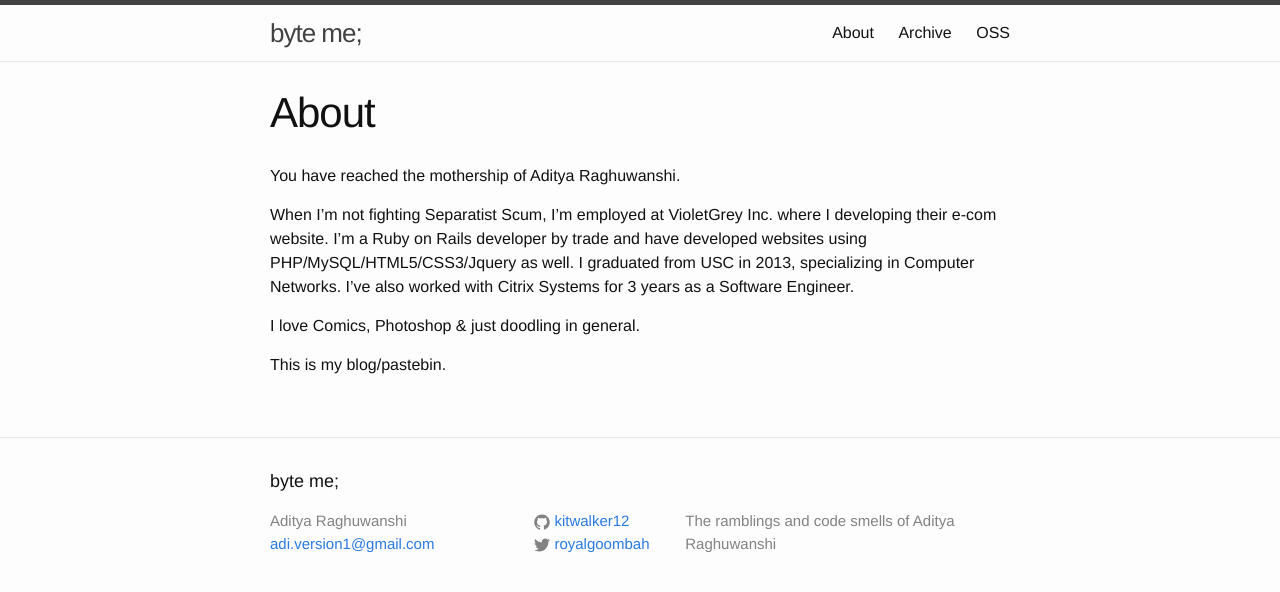
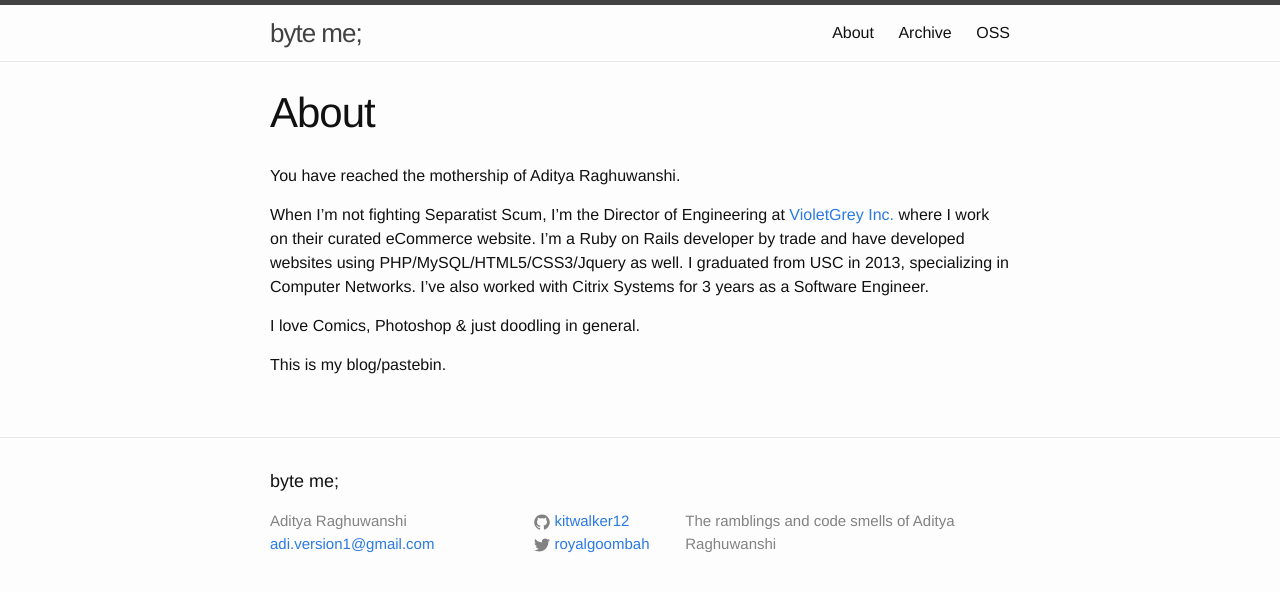
Before and after one commit to kitwalker12/kitwalker12.github.io, a Jekyll site: the page built from about.md, in a window 1280 px wide. Shown: the top 592 px of the page. Built offline with Jekyll 4.4.1, drawn with Linux system fonts in a browser that asks for light colours.

Commit message:
update about

```diff
--- a/about.md
+++ b/about.md
@@ -5,7 +5,7 @@ permalink: /about/
 ---
 You have reached the mothership of Aditya Raghuwanshi.
 
-When I’m not fighting Separatist Scum, I’m employed at VioletGrey Inc. where I developing their e-com website. I’m a Ruby on Rails developer by trade and have developed websites using PHP/MySQL/HTML5/CSS3/Jquery as well. I graduated from USC in 2013, specializing in Computer Networks. I’ve also worked with Citrix Systems for 3 years as a Software Engineer.
+When I’m not fighting Separatist Scum, I’m the Director of Engineering at [VioletGrey Inc.](http://www.violetgrey.com) where I work on their curated eCommerce website. I’m a Ruby on Rails developer by trade and have developed websites using PHP/MySQL/HTML5/CSS3/Jquery as well. I graduated from USC in 2013, specializing in Computer Networks. I’ve also worked with Citrix Systems for 3 years as a Software Engineer.
 
 I love Comics, Photoshop & just doodling in general.
 
```
